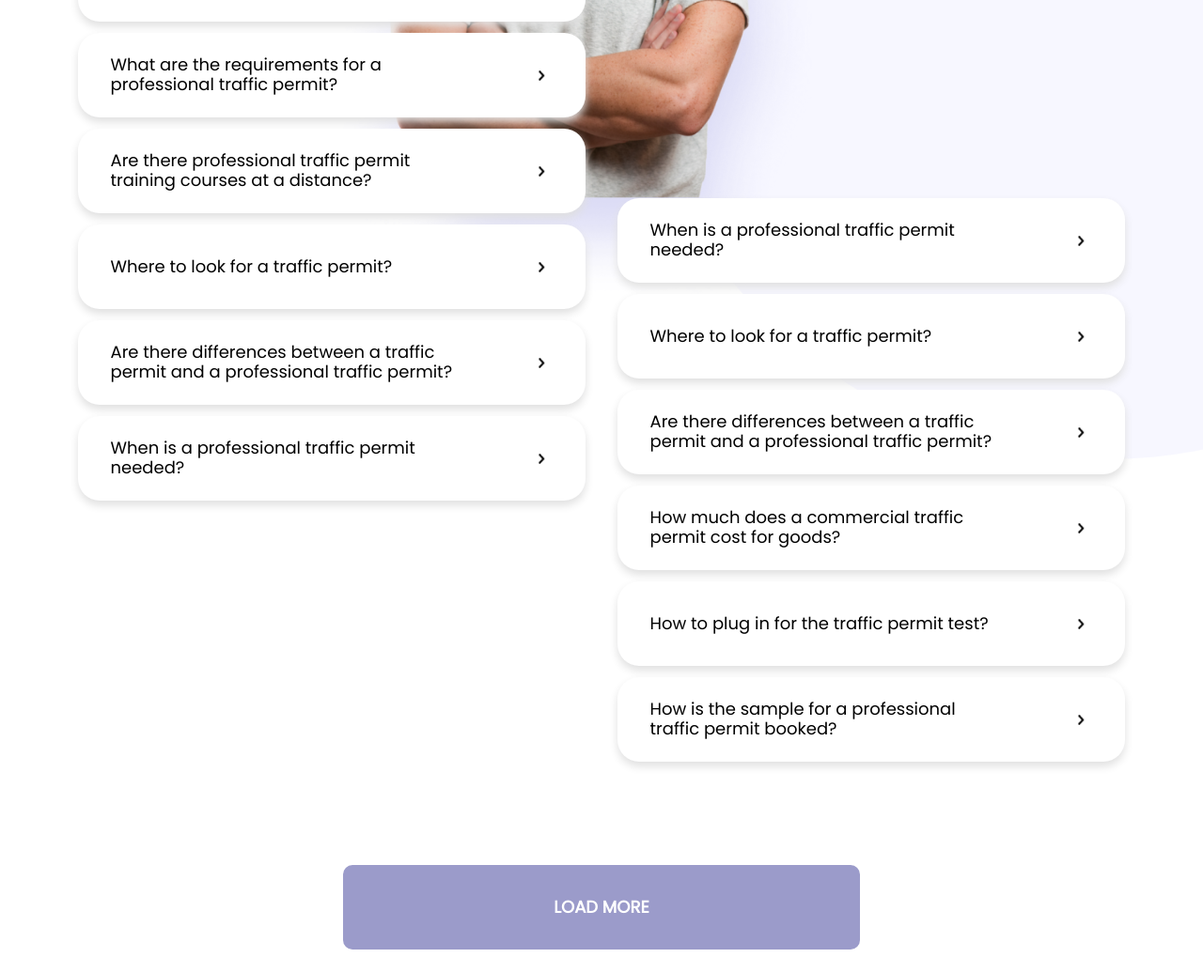
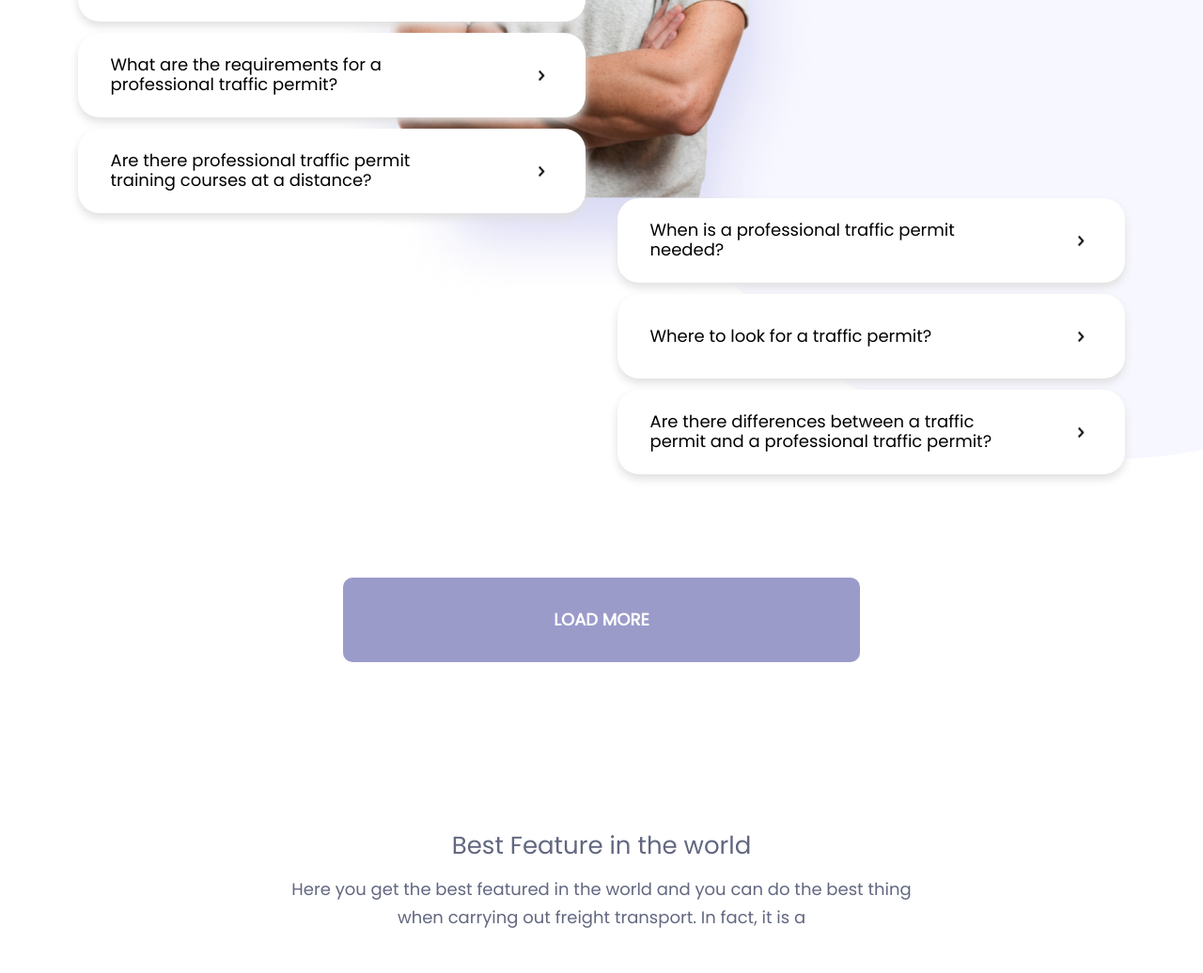
Before and after one commit to xolesteroll/DreamMaker, a website: page app/index.html in a window 1280 px wide. Shown: the part 3777-4813 px from the top of the page at 94% size. Drawn offline with nearby package versions, Linux system fonts and the light colour scheme.

Commit message:
dropdown updated

```diff
--- a/app/index.html
+++ b/app/index.html
@@ -181,22 +181,7 @@
                             Traffic permits are a requirement for conducting professional traffic.
                         </div>
                     </li>
-                    <li class="questions__list-item"><span>Where to look for a traffic permit?</span>
-                        <div class="answer hide">
-                            Traffic permits are a requirement for conducting professional traffic.
-                        </div>
-                    </li>
-                    <li class="questions__list-item"><span>Are there differences between a traffic permit and a
-                            professional traffic permit?</span>
-                        <div class="answer hide">
-                            Traffic permits are a requirement for conducting professional traffic.
-                        </div>
-                    </li>
-                    <li class="questions__list-item"><span>When is a professional traffic permit needed?</span>
-                        <div class="answer hide">
-                            Traffic permits are a requirement for conducting professional traffic.
-                        </div>
-                    </li>
+
                 </ul>
                 <ul class="questions__list">
                     <li class="questions__list-item"><span>When is a professional traffic permit needed?</span>
@@ -216,23 +201,7 @@
                             Traffic permits are a requirement for conducting professional traffic.
                         </div>
                     </li>
-                    <li class="questions__list-item"><span>How much does a commercial traffic permit cost for
-                            goods?</span>
-                        <div class="answer hide">
-                            Traffic permits are a requirement for conducting professional traffic.
-                        </div>
-                    </li>
-                    <li class="questions__list-item"><span>How to plug in for the traffic permit test?</span>
-                        <div class="answer hide">
-                            Traffic permits are a requirement for conducting professional traffic.
-                        </div>
-                    </li>
-                    <li class="questions__list-item"><span>How is the sample for a professional traffic permit
-                            booked?</span>
-                        <div class="answer hide">
-                            Traffic permits are a requirement for conducting professional traffic.
-                        </div>
-                    </li>
+
                 </ul>
             </div>
             <button class="btn__global questions__btn">
--- a/app/js/main.js
+++ b/app/js/main.js
@@ -4,7 +4,9 @@ $(function () {
 const provideItems = document.querySelectorAll('.provide__item'),
     header = document.querySelector('header'),
     questions = document.querySelectorAll('.questions__list-item'),
-    answers = document.querySelectorAll('.answer');
+    answers = document.querySelectorAll('.answer'),
+    list = document.querySelector('.questions__list');
+
 
 function showDropdown(elem) {
     elem.classList.remove('hide');
@@ -58,7 +60,7 @@ questions.forEach((item, n) => {
             } else {
                 questions[n].style.marginBottom = '150px';
             }
-            if (n === 6) {
+            if (item == item.parentElement.lastElementChild) {
                 questions[n + 1].classList.remove('mt__li');
             }
         } else {
```
